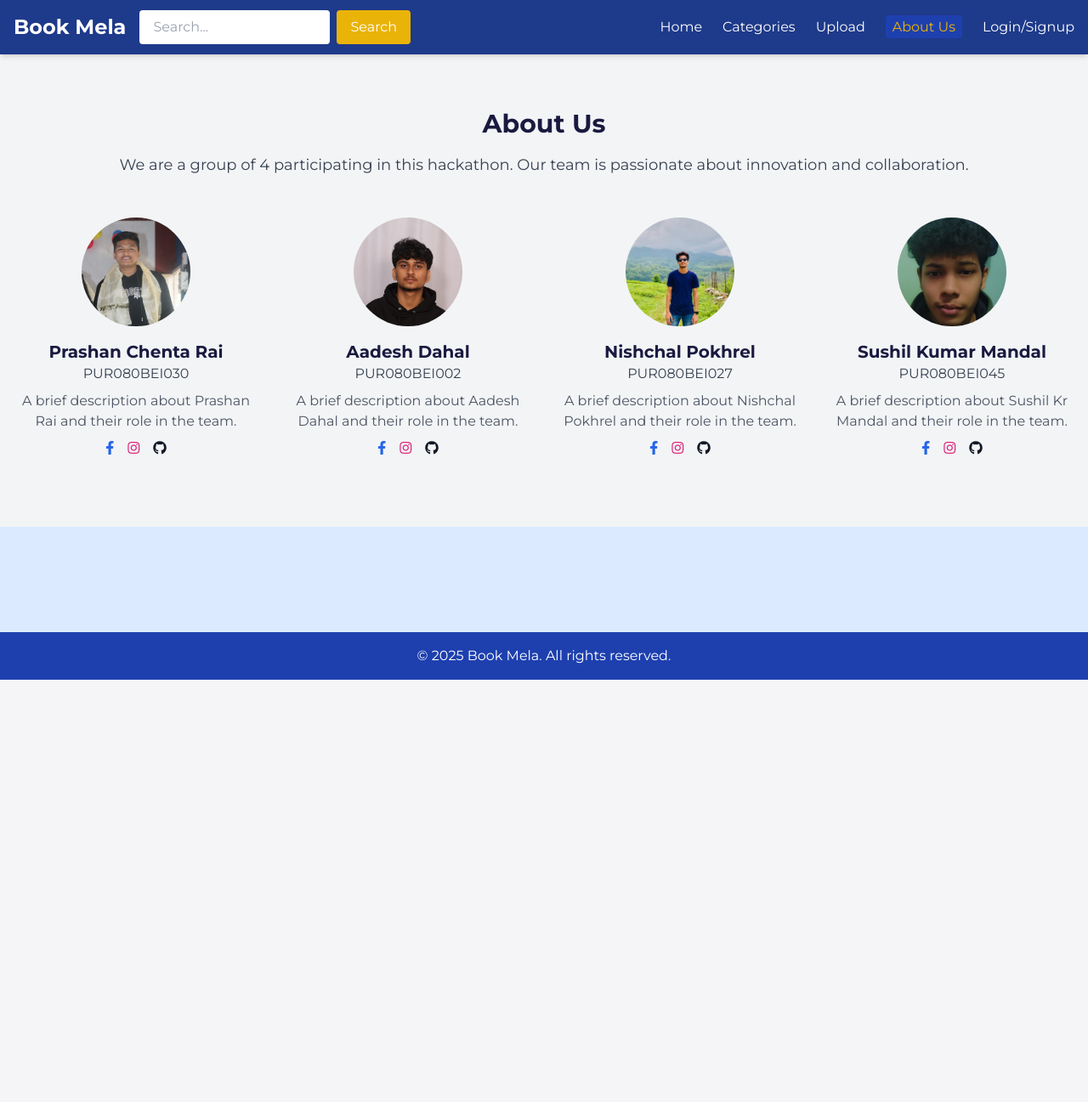
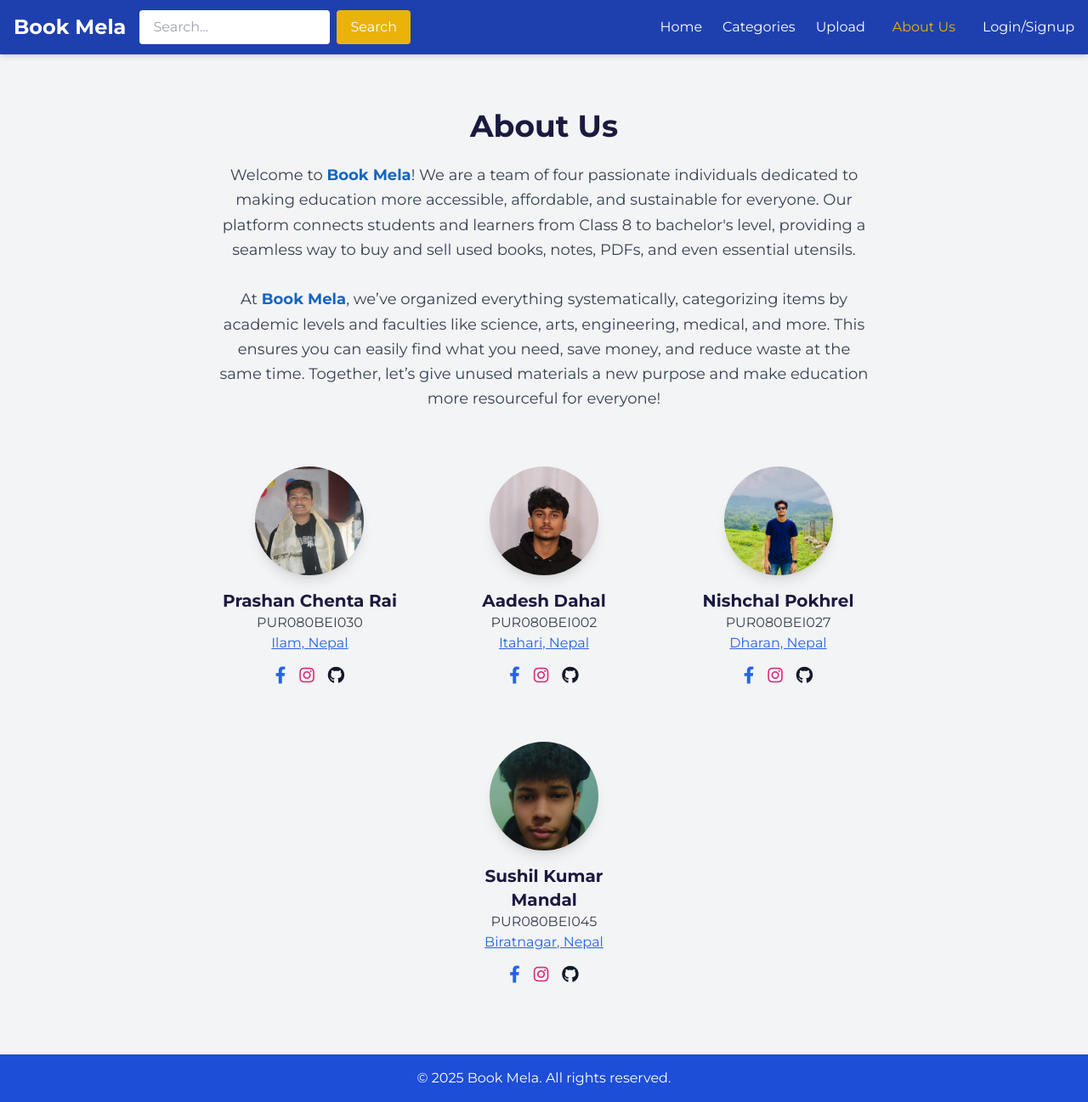
Before and after one commit to aadesh1145/Helix-080, a Flask app: page /about in a window 1280 px wide. Shown: the whole page at 85% size. Before the commit the page ends 800 px from the top, so only its background shows below. Run offline with Flask 3, Linux system fonts and the light colour scheme; some libraries are stand-ins or nearby versions.

Commit message:
initial commit

```diff
--- a/app.py
+++ b/app.py
@@ -28,5 +28,9 @@
 def login():
     return render_template('login.html')
 
+@app.route('/signup')
+def signup():
+    return render_template('signup.html')
+
 if __name__ == '__main__':
     app.run(debug=True)
--- a/templates/about.html
+++ b/templates/about.html
@@ -1,86 +1,98 @@
 {% extends "layout.html" %}
 
-{% block title %}About Us - Helix-080{% endblock %}
+{% block title %}About Us - Book Mela{% endblock %}
 
 {% block content %}
 <!-- About Section -->
 <link rel="stylesheet" href="https://cdnjs.cloudflare.com/ajax/libs/font-awesome/5.15.3/css/all.min.css">
 
 <section id="about" class="bg-gray-100 py-16">
-    <div class="container mx-auto flex flex-col items-center">
-        <div class="text-center mb-8">
-            <h2 class="text-3xl font-extrabold text-[#1a1a40]">About Us</h2>
-            <p class="mt-4 text-lg text-gray-700">We are a group of 4 participating in this hackathon. Our team is passionate about innovation and collaboration.</p>
+    <div class="container mx-auto px-4 flex flex-col items-center">
+        <!-- Section Heading -->
+        <div class="text-center mb-12">
+            <h2 class="text-4xl font-extrabold text-[#1a1a40]">About Us</h2>
+            <p class="mt-6 text-lg text-gray-700 leading-relaxed max-w-3xl">
+                Welcome to <span class="font-semibold text-[#1565C0]">Book Mela</span>! We are a team of four passionate individuals dedicated to making education more accessible, affordable, and sustainable for everyone.
+                Our platform connects students and learners from Class 8 to bachelor's level, providing a seamless way to buy and sell used books, notes, PDFs, and even essential utensils.
+                <br /><br />
+                At <span class="font-semibold text-[#1565C0]">Book Mela</span>, we’ve organized everything systematically, categorizing items by academic levels and faculties like science, arts, engineering, medical, and more.
+                This ensures you can easily find what you need, save money, and reduce waste at the same time. Together, let’s give unused materials a new purpose and make education more resourceful for everyone!
+            </p>
         </div>
-        <div class="flex flex-wrap justify-center">
+
+        <!-- Team Members Section -->
+        <div class="flex flex-wrap justify-center gap-8">
             <!-- Team Member 1 -->
             <div class="md:w-1/4 p-4 text-center">
-                <img src="/static/images/prashan.jpeg" alt="Prashan Chenta Rai" class="rounded-full w-32 h-32 mx-auto mb-4 object-cover">
+                <img src="/static/images/prashan.jpeg" alt="Prashan Chenta Rai" class="rounded-full w-32 h-32 mx-auto mb-4 object-cover shadow-lg">
                 <h3 class="text-xl font-bold text-[#1a1a40]">Prashan Chenta Rai</h3>
                 <p class="text-gray-700">PUR080BEI030</p>
-                <p class="text-gray-600 mt-2">A brief description about Prashan Rai and their role in the team.</p>
-                <div class="flex justify-center space-x-4 mt-2">
-                    <a href="https://www.facebook.com/Prashan.Raiii" target="_blank" class="text-blue-600">
+                <a href="https://www.google.com/maps/place/Ilam,+Nepal" target="_blank" class="text-blue-600 underline">Ilam, Nepal</a>
+                <div class="flex justify-center space-x-4 mt-3">
+                    <a href="https://www.facebook.com/Prashan.Raiii" target="_blank" class="text-blue-600 text-xl">
                         <i class="fab fa-facebook-f"></i>
                     </a>
-                    <a href="https://www.instagram.com/prashan.raii/" target="_blank" class="text-pink-600">
+                    <a href="https://www.instagram.com/prashan.raii/" target="_blank" class="text-pink-600 text-xl">
                         <i class="fab fa-instagram"></i>
                     </a>
-                    <a href="https://github.com/PrashanRaii" target="_blank" class="text-gray-900">
+                    <a href="https://github.com/PrashanRaii" target="_blank" class="text-gray-900 text-xl">
                         <i class="fab fa-github"></i>
                     </a>
                 </div>
             </div>
+
             <!-- Team Member 2 -->
             <div class="md:w-1/4 p-4 text-center">
-                <img src="/static/images/aadesh.jpeg" alt="Aadesh Dahal" class="rounded-full w-32 h-32 mx-auto mb-4 object-cover">
+                <img src="/static/images/aadesh.jpeg" alt="Aadesh Dahal" class="rounded-full w-32 h-32 mx-auto mb-4 object-cover shadow-lg">
                 <h3 class="text-xl font-bold text-[#1a1a40]">Aadesh Dahal</h3>
                 <p class="text-gray-700">PUR080BEI002</p>
-                <p class="text-gray-600 mt-2">A brief description about Aadesh Dahal and their role in the team.</p>
-                <div class="flex justify-center space-x-4 mt-2">
-                    <a href="https://www.facebook.com/profile.php?id=100086562643929" target="_blank" class="text-blue-600">
+                <a href="https://www.google.com/maps/place/Itahari,+Nepal" target="_blank" class="text-blue-600 underline">Itahari, Nepal</a>
+                <div class="flex justify-center space-x-4 mt-3">
+                    <a href="https://www.facebook.com/profile.php?id=100086562643929" target="_blank" class="text-blue-600 text-xl">
                         <i class="fab fa-facebook-f"></i>
                     </a>
-                    <a href="https://www.instagram.com/aad_esh.dl?utm_source=ig_web_button_share_sheet&igsh=ZDNlZDc0MzIxNw==" target="_blank" class="text-pink-600">
+                    <a href="https://www.instagram.com/aad_esh.dl?utm_source=ig_web_button_share_sheet&igsh=ZDNlZDc0MzIxNw==" target="_blank" class="text-pink-600 text-xl">
                         <i class="fab fa-instagram"></i>
                     </a>
-                    <a href="https://github.com/aadesh1145" target="_blank" class="text-gray-900">
+                    <a href="https://github.com/aadesh1145" target="_blank" class="text-gray-900 text-xl">
                         <i class="fab fa-github"></i>
                     </a>
                 </div>
             </div>
+
             <!-- Team Member 3 -->
             <div class="md:w-1/4 p-4 text-center">
-                <img src="/static/images/nishchal.jpeg" alt="Nishchal Pokhrel" class="rounded-full w-32 h-32 mx-auto mb-4 object-cover">
+                <img src="/static/images/nishchal.jpeg" alt="Nishchal Pokhrel" class="rounded-full w-32 h-32 mx-auto mb-4 object-cover shadow-lg">
                 <h3 class="text-xl font-bold text-[#1a1a40]">Nishchal Pokhrel</h3>
                 <p class="text-gray-700">PUR080BEI027</p>
-                <p class="text-gray-600 mt-2">A brief description about Nishchal Pokhrel and their role in the team.</p>
-                <div class="flex justify-center space-x-4 mt-2">
-                    <a href="https://www.facebook.com/Nischalp97" target="_blank" class="text-blue-600">
+                <a href="https://www.google.com/maps/place/Dharan,+Nepal" target="_blank" class="text-blue-600 underline">Dharan, Nepal</a>
+                <div class="flex justify-center space-x-4 mt-3">
+                    <a href="https://www.facebook.com/Nischalp97" target="_blank" class="text-blue-600 text-xl">
                         <i class="fab fa-facebook-f"></i>
                     </a>
-                    <a href="https://www.instagram.com/nis_pokh?utm_source=ig_web_button_share_sheet&igsh=ZDNlZDc0MzIxNw==" target="_blank" class="text-pink-600">
+                    <a href="https://www.instagram.com/nis_pokh?utm_source=ig_web_button_share_sheet&igsh=ZDNlZDc0MzIxNw==" target="_blank" class="text-pink-600 text-xl">
                         <i class="fab fa-instagram"></i>
                     </a>
-                    <a href="https://github.com/nischalp97" target="_blank" class="text-gray-900">
+                    <a href="https://github.com/nischalp97" target="_blank" class="text-gray-900 text-xl">
                         <i class="fab fa-github"></i>
                     </a>
                 </div>
             </div>
+
             <!-- Team Member 4 -->
             <div class="md:w-1/4 p-4 text-center">
-                <img src="/static/images/sushil.jpeg" alt="Sushil Kumar Mandal" class="rounded-full w-32 h-32 mx-auto mb-4 object-cover">
+                <img src="/static/images/sushil.jpeg" alt="Sushil Kumar Mandal" class="rounded-full w-32 h-32 mx-auto mb-4 object-cover shadow-lg">
                 <h3 class="text-xl font-bold text-[#1a1a40]">Sushil Kumar Mandal</h3>
                 <p class="text-gray-700">PUR080BEI045</p>
-                <p class="text-gray-600 mt-2">A brief description about Sushil Kr Mandal and their role in the team.</p>
-                <div class="flex justify-center space-x-4 mt-2">
-                    <a href="https://www.facebook.com/profile.php?id=61557351412525" target="_blank" class="text-blue-600">
+                <a href="https://www.google.com/maps/place/Biratnagar,+Nepal" target="_blank" class="text-blue-600 underline">Biratnagar, Nepal</a>
+                <div class="flex justify-center space-x-4 mt-3">
+                    <a href="https://www.facebook.com/profile.php?id=61557351412525" target="_blank" class="text-blue-600 text-xl">
                         <i class="fab fa-facebook-f"></i>
                     </a>
-                    <a href="https://www.instagram.com/sushilkr_mandal?utm_source=ig_web_button_share_sheet&igsh=ZDNlZDc0MzIxNw==" target="_blank" class="text-pink-600">
+                    <a href="https://www.instagram.com/sushilkr_mandal?utm_source=ig_web_button_share_sheet&igsh=ZDNlZDc0MzIxNw==" target="_blank" class="text-pink-600 text-xl">
                         <i class="fab fa-instagram"></i>
                     </a>
-                    <a href="https://github.com//Sushil-Mandal" target="_blank" class="text-gray-900">
+                    <a href="https://github.com//Sushil-Mandal" target="_blank" class="text-gray-900 text-xl">
                         <i class="fab fa-github"></i>
                     </a>
                 </div>
--- a/templates/layout.html
+++ b/templates/layout.html
@@ -17,7 +17,7 @@
 </head>
 <body class="text-gray-900 flex flex-col min-h-screen bg-white">
     <!-- Navbar -->
-    <nav class="bg-blue-900 text-white sticky top-0 z-50 shadow-md">
+    <nav class="bg-blue-800 text-white sticky top-0 z-50 shadow-md">
         <div class="container mx-auto px-4 py-3 flex justify-between items-center">
             <div class="flex items-center space-x-4">
                 <a href="{{ url_for('home') }}" class="text-2xl font-bold">Book Mela</a>
@@ -54,7 +54,7 @@
     </main>
 
     <!-- Footer -->
-    <footer class="bg-blue-800 mt-auto">
+    <footer class="bg-blue-700 mt-auto">
         <div class="max-w-6xl mx-auto py-4 px-4 sm:px-6 lg:px-8">
             <div class="text-center text-white">
                 &copy; 2025 Book Mela. All rights reserved.
```
Also changed, not shown: templates/categories.html (+33 -2 lines), templates/index.html (+44 -0 lines).
